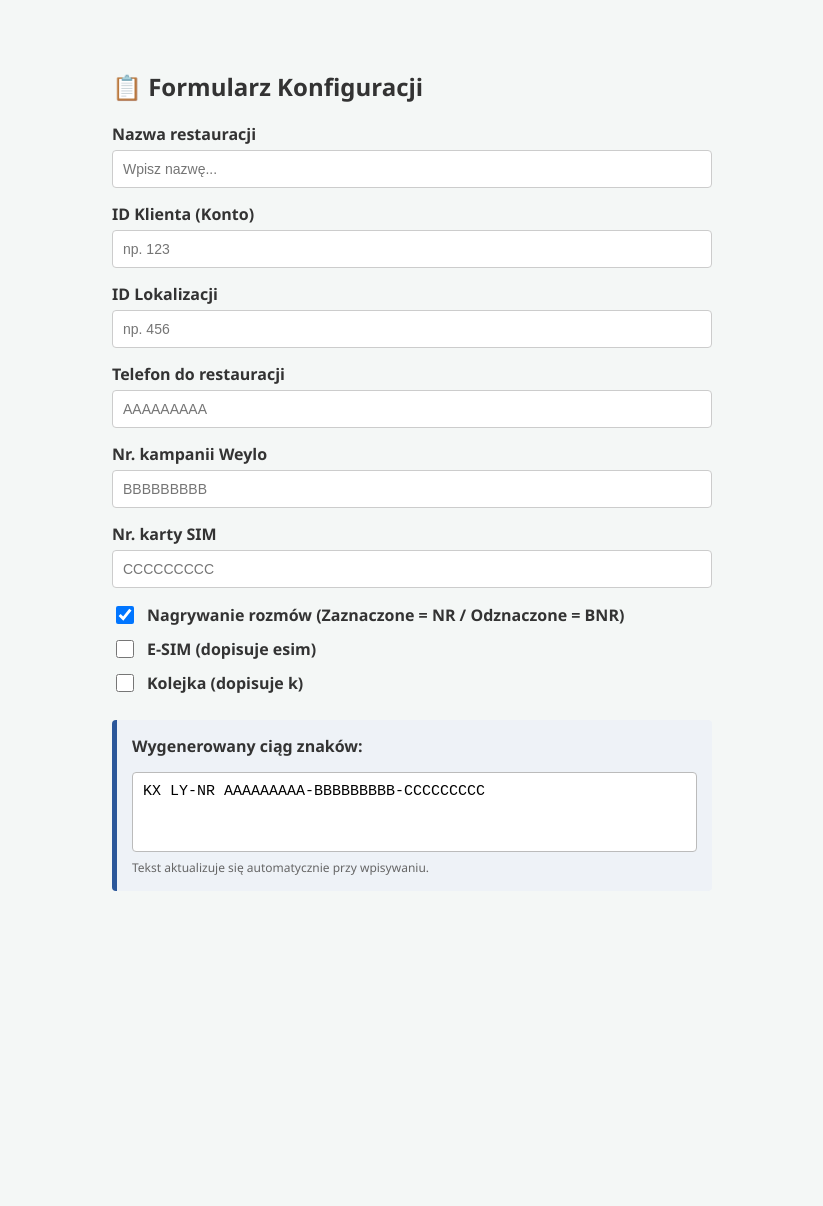
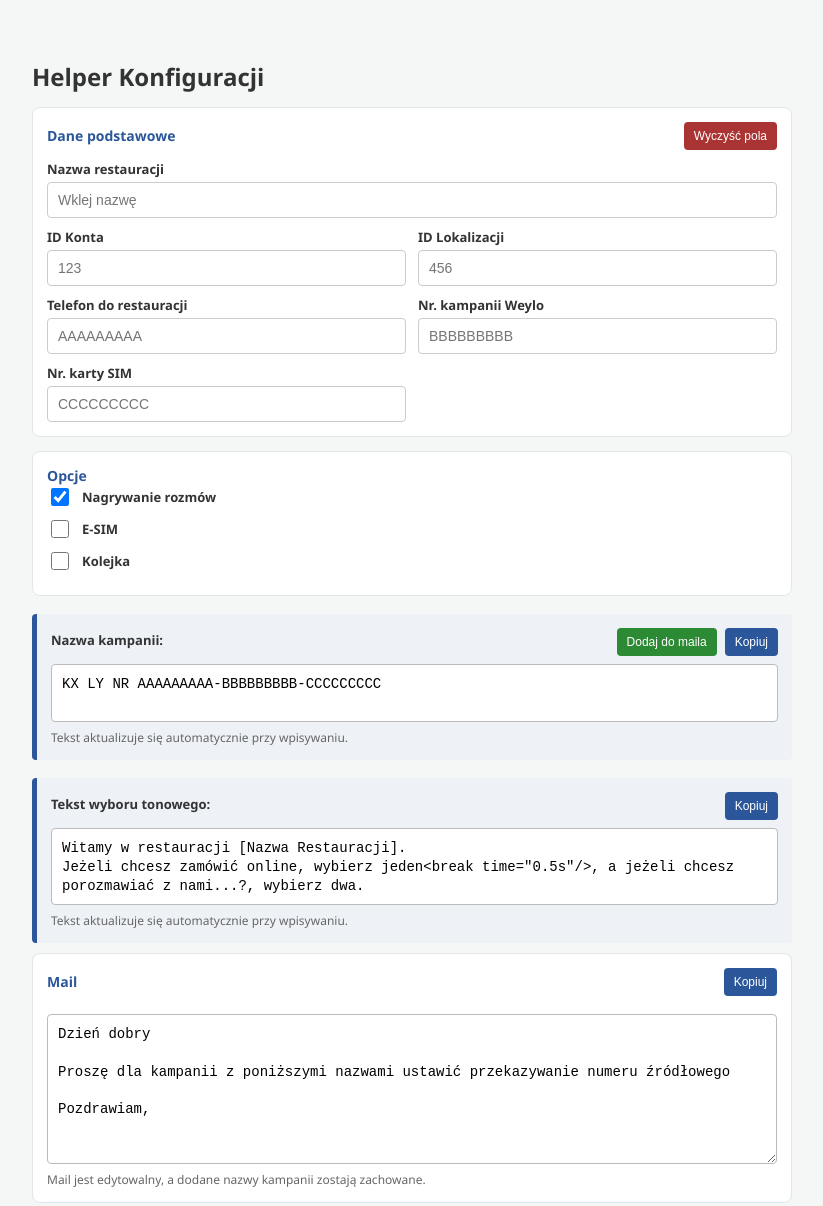
Before and after one commit to diligent-basil/diligent-basil.github.io, a plain HTML site: page index.html in a window 1280 px wide. Shown: the whole page, without its empty margins (228-1051 px from the left). Before the commit the page ends 941 px from the top, so only its background shows below. Drawn offline with Linux system fonts and the light colour scheme.

Commit message:
Update index.html

```diff
--- a/index.html
+++ b/index.html
@@ -5,113 +5,219 @@
     <meta name="viewport" content="width=device-width, initial-scale=1.0">
     <title>Generator Konfiguracji</title>
     <style>
-        body { font-family: 'Segoe UI', Tahoma, Geneva, Verdana, sans-serif; max-width: 600px; margin: 30px auto; padding: 20px; background-color: #f4f7f6; color: #333; }
-        .form-group { margin-bottom: 15px; }
-        .form-group.checkbox-group { display: flex; align-items: center; gap: 10px; margin-bottom: 10px; }
-        label { display: block; font-weight: bold; margin-bottom: 5px; }
-        .checkbox-group label { display: inline; margin-bottom: 0; cursor: pointer; }
-        input[type="text"] { width: 100%; padding: 10px; box-sizing: border-box; border: 1px solid #ccc; border-radius: 4px; font-size: 14px; }
+        body { font-family: 'Segoe UI', Tahoma, Geneva, Verdana, sans-serif; max-width: 760px; margin: 24px auto; padding: 16px; background-color: #f4f7f6; color: #333; }
+        h2 { margin-bottom: 14px; }
+        .section { background: #fff; border: 1px solid #e1e6ea; border-radius: 8px; padding: 14px; margin-bottom: 14px; }
+        .section-header { display: flex; justify-content: space-between; align-items: center; gap: 10px; margin-bottom: 10px; }
+        .section-title { font-size: 14px; font-weight: 700; color: #2b579a; margin: 0; }
+        .grid { display: grid; grid-template-columns: repeat(2, minmax(0, 1fr)); gap: 10px 12px; }
+        .form-group { margin-bottom: 0; }
+        .form-group.checkbox-group { display: flex; align-items: center; gap: 10px; margin-bottom: 8px; }
+        .options-group { margin-bottom: 14px; }
+        label { display: block; font-weight: bold; margin-bottom: 4px; font-size: 13px; }
+        .checkbox-group label { display: inline; margin-bottom: 0; cursor: pointer; font-weight: 600; }
+        input[type="text"], textarea { width: 100%; padding: 9px 10px; box-sizing: border-box; border: 1px solid #ccc; border-radius: 4px; font-size: 14px; }
         input[type="checkbox"] { width: 18px; height: 18px; cursor: pointer; }
-        .output-box { margin-top: 25px; padding: 15px; background-color: #eef2f7; border-left: 5px solid #2b579a; border-radius: 4px; }
-        textarea { width: 100%; height: 80px; margin-top: 10px; padding: 10px; box-sizing: border-box; border: 1px solid #bbb; border-radius: 4px; font-family: monospace; font-size: 15px; resize: none; background-color: #fff; }
+        .output-box { margin-top: 18px; padding: 14px; background-color: #eef2f7; border-left: 5px solid #2b579a; border-radius: 4px; }
+        .output-header { display: flex; align-items: center; justify-content: space-between; gap: 10px; }
+        .output-actions { display: flex; gap: 8px; flex-wrap: wrap; }
+        .copy-btn, .mail-btn, .clear-btn { padding: 7px 10px; border: none; border-radius: 4px; color: #fff; font-size: 12px; cursor: pointer; white-space: nowrap; }
+        .copy-btn { background: #2b579a; }
+        .copy-btn:hover { background: #244982; }
+        .mail-btn { background: #2d8a34; }
+        .mail-btn:hover { background: #246d29; }
+        .clear-btn { background: #a33; }
+        .clear-btn:hover { background: #8b2a2a; }
+        .copy-btn:active, .mail-btn:active, .clear-btn:active { transform: translateY(1px); }
+        .section-spacer { height: 10px; }
+        textarea { width: 100%; height: auto; min-height: 54px; margin-top: 8px; padding: 10px; box-sizing: border-box; border: 1px solid #bbb; border-radius: 4px; font-family: monospace; font-size: 14px; resize: none; background-color: #fff; overflow: hidden; line-height: 1.35; }
+        textarea.editable { resize: vertical; overflow: auto; min-height: 150px; }
         .hint { font-size: 12px; color: #666; margin-top: 2px; }
+        .full { grid-column: 1 / -1; }
+        @media (max-width: 640px) { .grid { grid-template-columns: 1fr; } .output-header { flex-direction: column; align-items: flex-start; } .section-header { align-items: flex-start; flex-direction: column; } }
     </style>
 </head>
 <body>
 
-    <h2>📋 Formularz Konfiguracji</h2>
+    <h2>Helper Konfiguracji</h2>
 
+    <div class="section">
+        <div class="section-header">
+            <div class="section-title">Dane podstawowe</div>
+            <button class="clear-btn" type="button" title="Nazwy kampanii dodane do maila zostaną zachowane" onclick="clearFields()">Wyczyść pola</button>
+        </div>
+        <div class="grid">
+            <div class="form-group full">
+                <label for="rest_name">Nazwa restauracji</label>
+                <input type="text" id="rest_name" placeholder="Wklej nazwę">
+            </div>
             <div class="form-group">
-        <label for="rest_name">Nazwa restauracji</label>
-        <input type="text" id="rest_name" placeholder="Wpisz nazwę...">
+                <label for="client_id">ID Konta</label>
+                <input type="text" id="client_id" placeholder="123">
             </div>
-
-    <div class="form-group">
-        <label for="client_id">ID Klienta (Konto)</label>
-        <input type="text" id="client_id" placeholder="np. 123">
-    </div>
-
             <div class="form-group">
                 <label for="loc_id">ID Lokalizacji</label>
-        <input type="text" id="loc_id" placeholder="np. 456">
+                <input type="text" id="loc_id" placeholder="456">
             </div>
-
             <div class="form-group">
                 <label for="phone">Telefon do restauracji</label>
                 <input type="text" id="phone" placeholder="AAAAAAAAA">
             </div>
-
             <div class="form-group">
                 <label for="campaign">Nr. kampanii Weylo</label>
                 <input type="text" id="campaign" placeholder="BBBBBBBBB">
             </div>
-
             <div class="form-group">
                 <label for="sim">Nr. karty SIM</label>
                 <input type="text" id="sim" placeholder="CCCCCCCCC">
             </div>
+        </div>
+    </div>
 
+    <div class="section options-group">
+        <div class="section-title">Opcje</div>
         <div class="form-group checkbox-group">
             <input type="checkbox" id="recording" checked>
-        <label for="recording">Nagrywanie rozmów (Zaznaczone = NR / Odznaczone = BNR)</label>
+            <label for="recording">Nagrywanie rozmów</label>
+        </div>
+        <div class="form-group checkbox-group">
+            <input type="checkbox" id="esim">
+            <label for="esim">E-SIM</label>
+        </div>
+        <div class="form-group checkbox-group">
+            <input type="checkbox" id="queue">
+            <label for="queue">Kolejka</label>
+        </div>
     </div>
 
-    <div class="form-group checkbox-group">
-        <input type="checkbox" id="esim">
-        <label for="esim">E-SIM (dopisuje esim)</label>
+    <div class="output-box">
+        <div class="output-header">
+            <label for="output_code">Nazwa kampanii:</label>
+            <div class="output-actions">
+                <button class="mail-btn" type="button" onclick="addToMail()">Dodaj do maila</button>
+                <button class="copy-btn" type="button" onclick="copyText('output_code', this)">Kopiuj</button>
             </div>
-
-    <div class="form-group checkbox-group">
-        <input type="checkbox" id="queue">
-        <label for="queue">Kolejka (dopisuje k)</label>
         </div>
-
-    <!-- Wyjściowy Textbox na żywo -->
-    <div class="output-box">
-        <label for="output_text">Wygenerowany ciąg znaków:</label>
-        <textarea id="output_text" readonly></textarea>
+        <textarea id="output_code" readonly></textarea>
         <div class="hint">Tekst aktualizuje się automatycznie przy wpisywaniu.</div>
     </div>
 
+    <div class="output-box">
+        <div class="output-header">
+            <label for="output_tone">Tekst wyboru tonowego:</label>
+            <button class="copy-btn" type="button" onclick="copyText('output_tone', this)">Kopiuj</button>
+        </div>
+        <textarea id="output_tone" readonly></textarea>
+        <div class="hint">Tekst aktualizuje się automatycznie przy wpisywaniu.</div>
+    </div>
+
+    <div class="section-spacer"></div>
+
+    <div class="section">
+        <div class="section-header">
+            <div class="section-title">Mail</div>
+            <button class="copy-btn" type="button" onclick="copyText('output_mail', this)">Kopiuj</button>
+        </div>
+        <textarea id="output_mail" class="editable"></textarea>
+        <div class="hint">Mail jest edytowalny, a dodane nazwy kampanii zostają zachowane.</div>
+    </div>
+
     <script>
-        // Funkcja generująca ciąg znaków w czasie rzeczywistym
+        let preservedEmailNames = [];
+
         function updateText() {
-            // Pobranie wartości z pól
+            const restName = document.getElementById('rest_name').value.trim() || '[Nazwa Restauracji]';
             const clientId = document.getElementById('client_id').value.trim() || 'X';
             const locId = document.getElementById('loc_id').value.trim() || 'Y';
             const phone = document.getElementById('phone').value.trim() || 'AAAAAAAAA';
             const campaign = document.getElementById('campaign').value.trim() || 'BBBBBBBBB';
             const sim = document.getElementById('sim').value.trim() || 'CCCCCCCCC';
+            const recPrefix = document.getElementById('recording').checked ? ' NR' : ' BNR';
+            const esimText = document.getElementById('esim').checked ? ' esim' : '';
+            const queueText = document.getElementById('queue').checked ? ' K' : '';
 
-            // Logika checkboxów
-            const isRecording = document.getElementById('recording').checked;
-            const recPrefix = isRecording ? "-NR" : "-BNR";
-
-            const isEsim = document.getElementById('esim').checked;
-            const esimText = isEsim ? " esim" : "";
-
-            const isQueue = document.getElementById('queue').checked;
-            const queueText = isQueue ? " k" : "";
-
-            // Składanie finalnego ciągu: K`X` L`Y` NR `AAAAAAAAA`-`BBBBBBBBB`-`CCCCCCCCC` g h
-            // (Zastosowano spacje przed zmiennymi g i h zgodnie ze wzorem)
-            const result = `K${clientId} L${locId}${recPrefix} ${phone}-${campaign}-${sim}${esimText}${queueText}`;
-
-            // Wstrzyknięcie tekstu do textarea
-            document.getElementById('output_text').value = result;
+            document.getElementById('output_code').value = `K${clientId} L${locId}${recPrefix} ${phone}-${campaign}-${sim}${esimText}${queueText}`;
+            document.getElementById('output_tone').value = `Witamy w restauracji ${restName}.\nJeżeli chcesz zamówić online, wybierz jeden<break time="0.5s"/>, a jeżeli chcesz porozmawiać z nami...?, wybierz dwa.`;
+            updateMailOutput();
+            autoResize(document.getElementById('output_code'));
+            autoResize(document.getElementById('output_tone'));
+            autoResize(document.getElementById('output_mail'));
         }
 
-        // Lista wszystkich ID elementów formularza do nasłuchiwania zmian
-        const inputIds = ['client_id', 'loc_id', 'phone', 'campaign', 'sim', 'recording', 'esim', 'queue'];
+        function updateMailOutput() {
+            const intro = preservedEmailNames.length === 1
+                ? 'Proszę dla kampanii z poniższą nazwą ustawić przekazywanie numeru źródłowego'
+                : 'Proszę dla kampanii z poniższymi nazwami ustawić przekazywanie numeru źródłowego';
 
-        // Podpięcie zdarzeń 'input' (dla text) i 'change' (dla checkboxów) pod każdy element
+            const body = [
+                'Dzień dobry',
+                '',
+                intro,
+                '',
+                ...preservedEmailNames,
+                '',
+                'Pozdrawiam,'
+            ].join('\n').replace(/\n{3,}/g, '\n\n').trimEnd();
+
+            const mailBox = document.getElementById('output_mail');
+            if (mailBox.value.trim() === '' || mailBox.value === mailBox.dataset.generatedValue) {
+                mailBox.value = body;
+            }
+            mailBox.dataset.generatedValue = body;
+            autoResize(mailBox);
+        }
+
+        function addToMail() {
+            const campaignName = document.getElementById('output_code').value.trim();
+            if (!campaignName) return;
+            if (!preservedEmailNames.includes(campaignName)) preservedEmailNames.push(campaignName);
+            updateMailOutput();
+        }
+
+        function clearFields() {
+            ['rest_name', 'client_id', 'loc_id', 'phone', 'campaign', 'sim'].forEach(id => {
+                document.getElementById(id).value = '';
+            });
+            ['recording', 'esim', 'queue'].forEach(id => {
+                document.getElementById(id).checked = id === 'recording';
+            });
+            updateText();
+        }
+
+        function autoResize(el) {
+            el.style.height = 'auto';
+            el.style.height = el.scrollHeight + 'px';
+        }
+
+        function copyText(id, button) {
+            const text = document.getElementById(id).value;
+            const textarea = document.getElementById(id);
+            textarea.focus();
+            textarea.select();
+            let success = false;
+            try { success = document.execCommand('copy'); } catch (e) { success = false; }
+            if (!success && navigator.clipboard && window.isSecureContext) {
+                navigator.clipboard.writeText(text);
+                success = true;
+            }
+            const old = button.textContent;
+            button.textContent = success ? 'Skopiowano' : 'Nie udało się';
+            setTimeout(() => button.textContent = old, 1000);
+            window.getSelection().removeAllRanges();
+            textarea.blur();
+        }
+
+        const inputIds = ['rest_name', 'client_id', 'loc_id', 'phone', 'campaign', 'sim', 'recording', 'esim', 'queue'];
         inputIds.forEach(id => {
             const element = document.getElementById(id);
             element.addEventListener('input', updateText);
             element.addEventListener('change', updateText);
         });
 
-        // Uruchomienie funkcji na starcie, aby pokazać domyślny szablon
+        document.getElementById('output_mail').addEventListener('input', () => {
+            document.getElementById('output_mail').dataset.generatedValue = '';
+        });
+
         updateText();
     </script>
 
```
Lines whose indentation alone changed are shown as unchanged.
